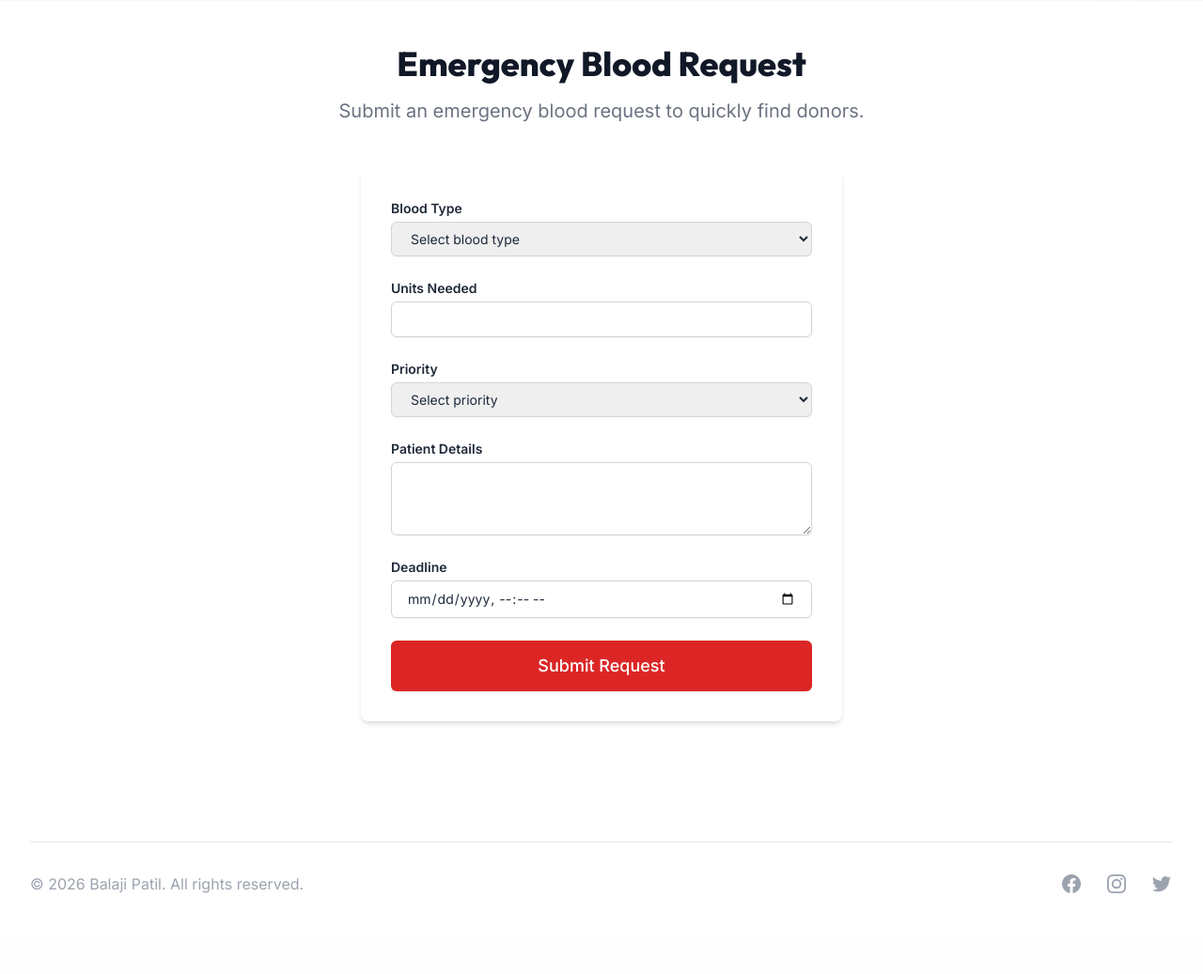
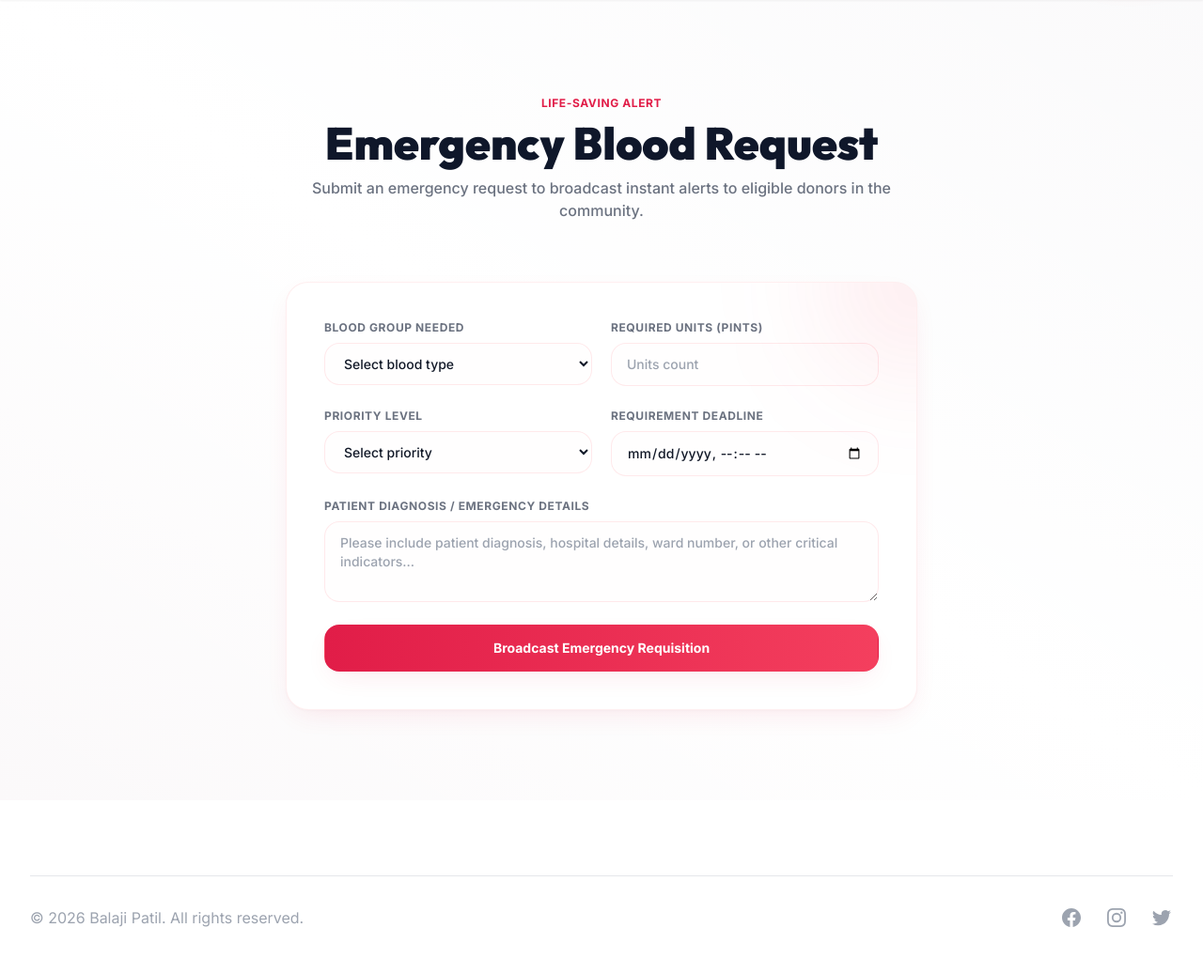
Before and after one commit to BalajiPatil1207/blood_brige_project, a Flask app: page /emergency-requests in a window 1280 px wide. Shown: the part 81-1118 px from the top of the page at 94% size. Before the commit the page ends 1032 px from the top, so only its background shows below. Run offline with Flask 3, Linux system fonts and the light colour scheme; data that the repository does not hold is empty; some libraries are stand-ins or nearby versions.

Commit message:
feat: implement hospital dashboard and emergency blood requisition request templates

```diff
--- a/app/templates/main/emergency_requests.html
+++ b/app/templates/main/emergency_requests.html
@@ -1,22 +1,30 @@
 {% extends "base.html" %}
 
 {% block content %}
-<div class="bg-white py-12">
+<div class="bg-gradient-to-tr from-rose-50/20 via-white to-rose-50/10 py-16 sm:py-24">
     <div class="max-w-7xl mx-auto px-4 sm:px-6 lg:px-8">
-        <div class="text-center">
-            <h2 class="text-3xl font-extrabold text-gray-900 sm:text-4xl">
+        <!-- Header -->
+        <div class="text-center mb-16">
+            <span class="text-primary-600 font-extrabold tracking-wider uppercase text-xs">Life-Saving Alert</span>
+            <h2 class="text-3xl sm:text-5xl font-black text-slate-900 mt-2">
                 Emergency Blood Request
             </h2>
-            <p class="mt-3 max-w-2xl mx-auto text-xl text-gray-500 sm:mt-4">
-                Submit an emergency blood request to quickly find donors.
+            <p class="mt-3 max-w-2xl mx-auto text-base text-gray-500 font-medium">
+                Submit an emergency request to broadcast instant alerts to eligible donors in the community.
             </p>
         </div>
 
-        <div class="mt-12 max-w-lg mx-auto bg-white p-8 rounded-lg shadow-md">
+        <!-- Form Card -->
+        <div class="max-w-2xl mx-auto bg-white border border-rose-100/60 rounded-3xl shadow-premium p-8 sm:p-10 relative overflow-hidden">
+            <div class="absolute -right-24 -top-24 w-48 h-48 bg-primary-500/10 rounded-full blur-3xl"></div>
+
             <form action="{{ url_for('main.submit_emergency_request') }}" method="POST" class="space-y-6">
+                <!-- Row -->
+                <div class="grid grid-cols-1 sm:grid-cols-2 gap-5">
                     <div>
-                    <label for="blood_type" class="block text-sm font-semibold text-gray-800 mb-1">Blood Type</label>
-                    <select id="blood_type" name="blood_type" required class="block w-full px-4 py-2 border border-gray-300 rounded-md shadow-sm focus:outline-none focus:ring-red-500 focus:border-red-500 sm:text-sm">
+                        <label for="blood_type" class="block text-xs font-bold text-gray-500 uppercase tracking-wider mb-2">Blood Group Needed</label>
+                        <select id="blood_type" name="blood_type" required
+                            class="block w-full px-4 py-3 border border-rose-100/80 rounded-2xl text-gray-900 font-medium focus:outline-none focus:ring-4 focus:ring-primary-500/10 focus:border-primary-500 transition duration-150 sm:text-sm bg-rose-50/10">
                             <option value="">Select blood type</option>
                             {% for blood_type in ['A+', 'A-', 'B+', 'B-', 'AB+', 'AB-', 'O+', 'O-'] %}
                             <option value="{{ blood_type }}">{{ blood_type }}</option>
@@ -25,15 +33,21 @@
                     </div>
 
                     <div>
-                    <label for="units_needed" class="block text-sm font-semibold text-gray-800 mb-1">Units Needed</label>
-                    <input type="number" name="units_needed" id="units_needed" min="1" required class="block w-full px-4 py-2 border border-gray-300 rounded-md shadow-sm placeholder-gray-400 focus:outline-none focus:ring-red-500 focus:border-red-500 sm:text-sm">
+                        <label for="units_needed" class="block text-xs font-bold text-gray-500 uppercase tracking-wider mb-2">Required Units (Pints)</label>
+                        <input type="number" name="units_needed" id="units_needed" min="1" required
+                            class="block w-full px-4 py-3 border border-rose-100/80 rounded-2xl placeholder-gray-400 text-gray-900 font-medium focus:outline-none focus:ring-4 focus:ring-primary-500/10 focus:border-primary-500 transition duration-150 sm:text-sm bg-rose-50/10"
+                            placeholder="Units count">
+                    </div>
                 </div>
 
+                <!-- Row -->
+                <div class="grid grid-cols-1 sm:grid-cols-2 gap-5">
                     <div>
-                    <label for="priority" class="block text-sm font-semibold text-gray-800 mb-1">Priority</label>
-                    <select id="priority" name="priority" required class="block w-full px-4 py-2 border border-gray-300 rounded-md shadow-sm focus:outline-none focus:ring-red-500 focus:border-red-500 sm:text-sm">
+                        <label for="priority" class="block text-xs font-bold text-gray-500 uppercase tracking-wider mb-2">Priority Level</label>
+                        <select id="priority" name="priority" required
+                            class="block w-full px-4 py-3 border border-rose-100/80 rounded-2xl text-gray-900 font-medium focus:outline-none focus:ring-4 focus:ring-primary-500/10 focus:border-primary-500 transition duration-150 sm:text-sm bg-rose-50/10">
                             <option value="">Select priority</option>
-                        <option value="CRITICAL">Critical</option>
+                            <option value="CRITICAL">Critical / Urgent</option>
                             <option value="HIGH">High</option>
                             <option value="MEDIUM">Medium</option>
                             <option value="LOW">Low</option>
@@ -41,18 +55,24 @@
                     </div>
 
                     <div>
-                    <label for="patient_details" class="block text-sm font-semibold text-gray-800 mb-1">Patient Details</label>
-                    <textarea id="patient_details" name="patient_details" rows="3" required class="block w-full px-4 py-2 border border-gray-300 rounded-md shadow-sm placeholder-gray-400 focus:outline-none focus:ring-red-500 focus:border-red-500 sm:text-sm"></textarea>
+                        <label for="deadline" class="block text-xs font-bold text-gray-500 uppercase tracking-wider mb-2">Requirement Deadline</label>
+                        <input type="datetime-local" name="deadline" id="deadline" required
+                            class="block w-full px-4 py-3 border border-rose-100/80 rounded-2xl text-gray-900 font-medium focus:outline-none focus:ring-4 focus:ring-primary-500/10 focus:border-primary-500 transition duration-150 sm:text-sm bg-rose-50/10">
+                    </div>
+                </div>
+
+                <!-- Patient info -->
+                <div>
+                    <label for="patient_details" class="block text-xs font-bold text-gray-500 uppercase tracking-wider mb-2">Patient Diagnosis / Emergency Details</label>
+                    <textarea id="patient_details" name="patient_details" rows="3" required
+                        class="block w-full px-4 py-3 border border-rose-100/80 rounded-2xl placeholder-gray-400 text-gray-900 font-medium focus:outline-none focus:ring-4 focus:ring-primary-500/10 focus:border-primary-500 transition duration-150 sm:text-sm bg-rose-50/10"
+                        placeholder="Please include patient diagnosis, hospital details, ward number, or other critical indicators..."></textarea>
                 </div>
 
                 <div>
-                    <label for="deadline" class="block text-sm font-semibold text-gray-800 mb-1">Deadline</label>
-                    <input type="datetime-local" name="deadline" id="deadline" required class="block w-full px-4 py-2 border border-gray-300 rounded-md shadow-sm placeholder-gray-400 focus:outline-none focus:ring-red-500 focus:border-red-500 sm:text-sm">
-                </div>
-
-                <div>
-                    <button type="submit" class="w-full flex justify-center py-3 px-4 border border-transparent rounded-md shadow-sm text-lg font-medium text-white bg-red-600 hover:bg-red-700 focus:outline-none focus:ring-2 focus:ring-offset-2 focus:ring-red-500 transition duration-150 ease-in-out">
-                        Submit Request
+                    <button type="submit"
+                        class="w-full flex justify-center py-3.5 px-4 border border-transparent text-sm font-bold rounded-2xl text-white bg-gradient-to-r from-primary-600 to-rose-500 hover:from-primary-700 hover:to-rose-600 shadow-premium hover:shadow-premium-hover transform hover:-translate-y-0.5 active:translate-y-0 transition duration-150 focus:outline-none focus:ring-4 focus:ring-primary-500/20">
+                        Broadcast Emergency Requisition
                     </button>
                 </div>
             </form>
```
Lines whose indentation alone changed are shown as unchanged.
